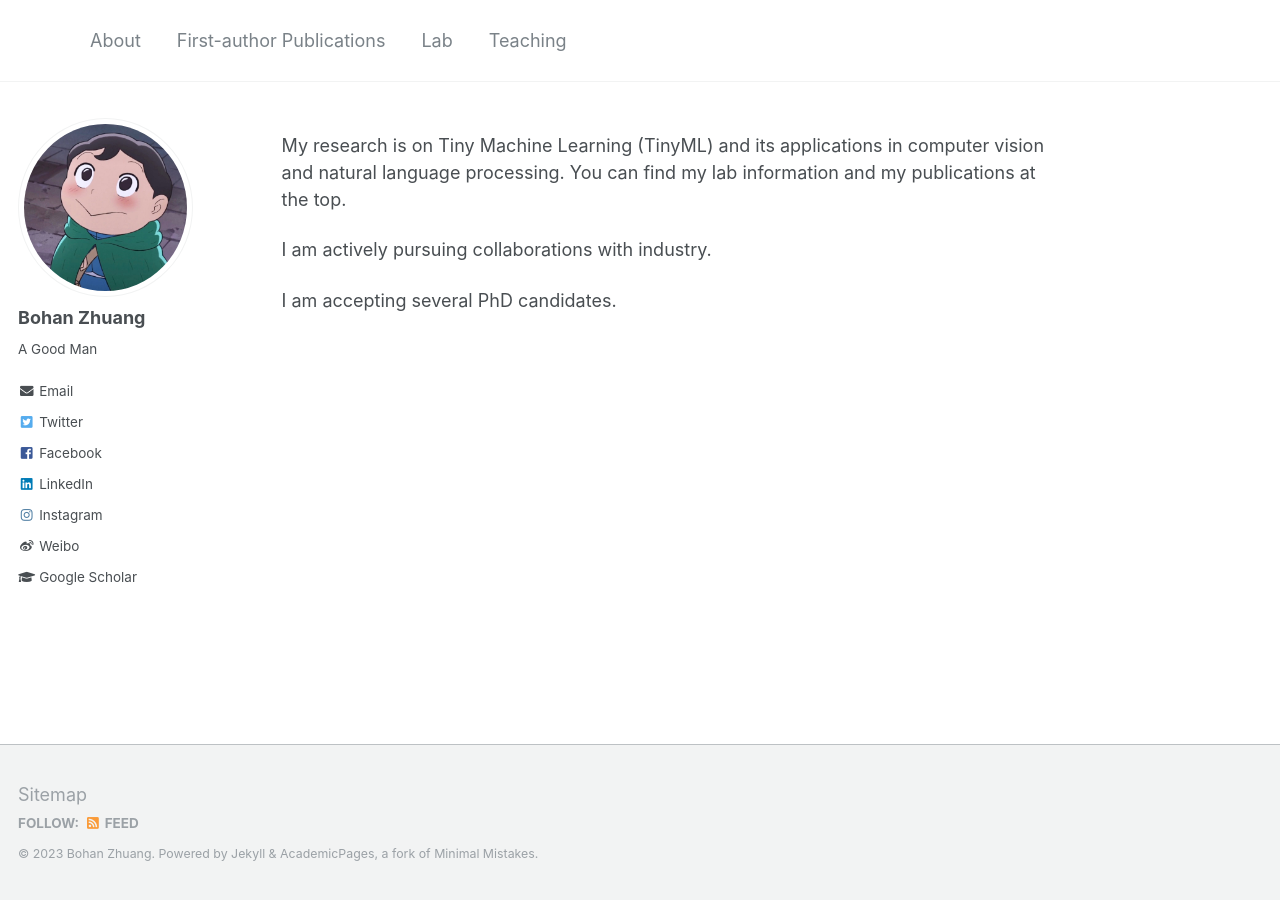
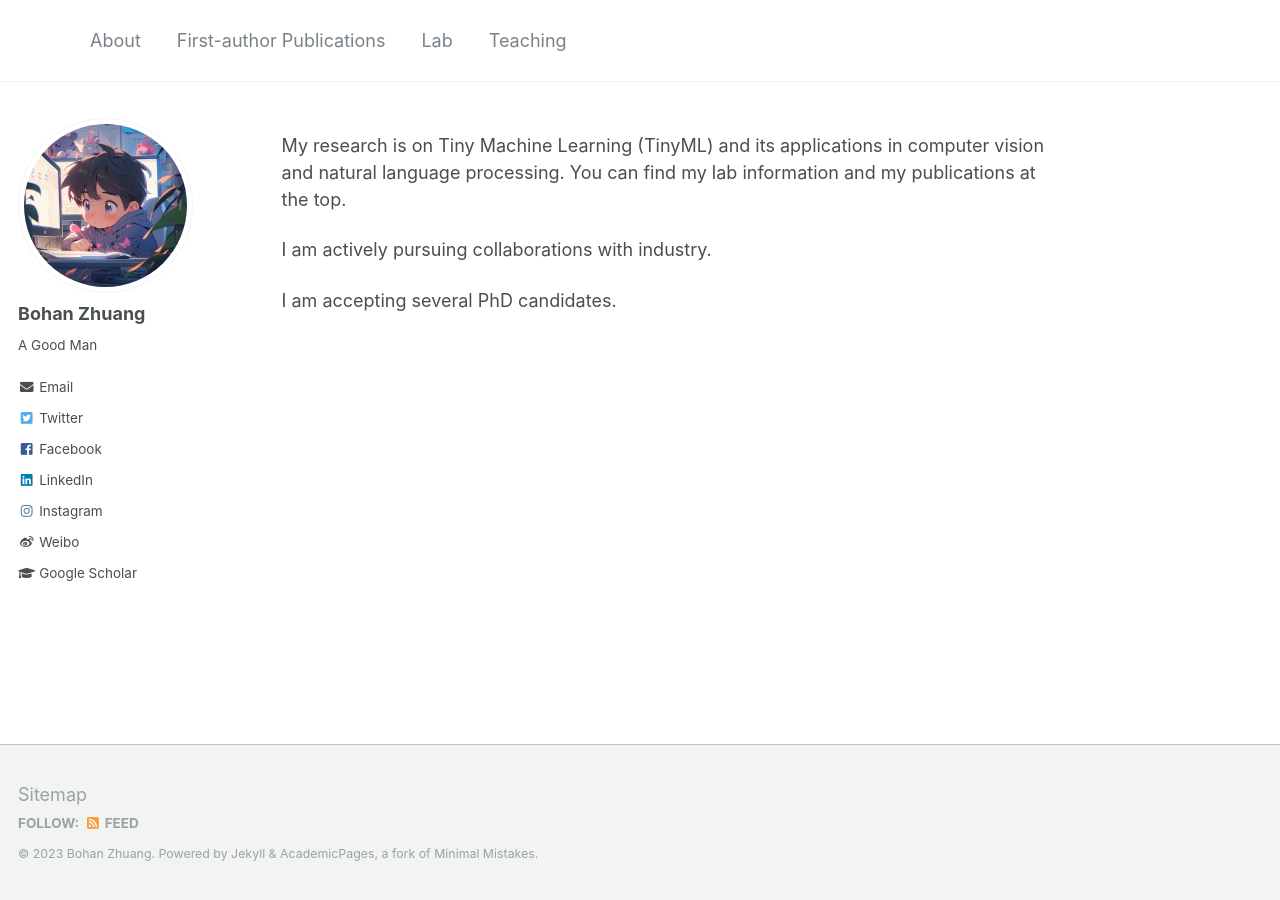
Before and after one commit to bohanzhuang/bohanzhuang.github.io, a Jekyll site: the page built from _pages/about.md, in a window 1280 px wide. Built offline with Jekyll 4.4.1, drawn with Linux system fonts in a browser that asks for light colours.

Commit message:
Update _config.yml

```diff
--- a/_config.yml
+++ b/_config.yml
@@ -81,7 +81,7 @@ analytics:
 # Site Author
 author:
   name             : "Bohan Zhuang"
-  avatar           : "bohan.jpeg"
+  avatar           : "profile.jpg"
   bio              : "A Good Man"
   location         : #"Location"
   employer         :
```
